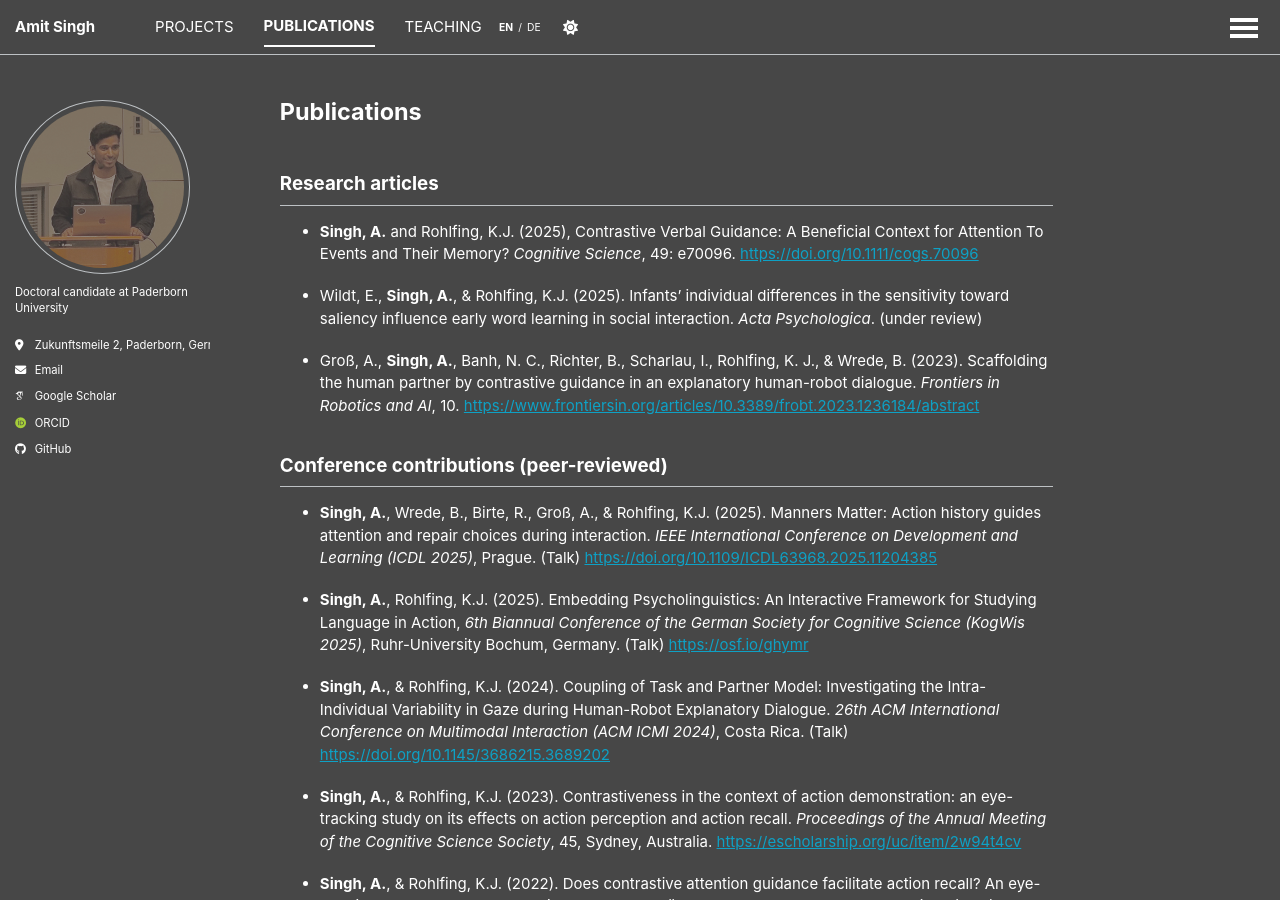
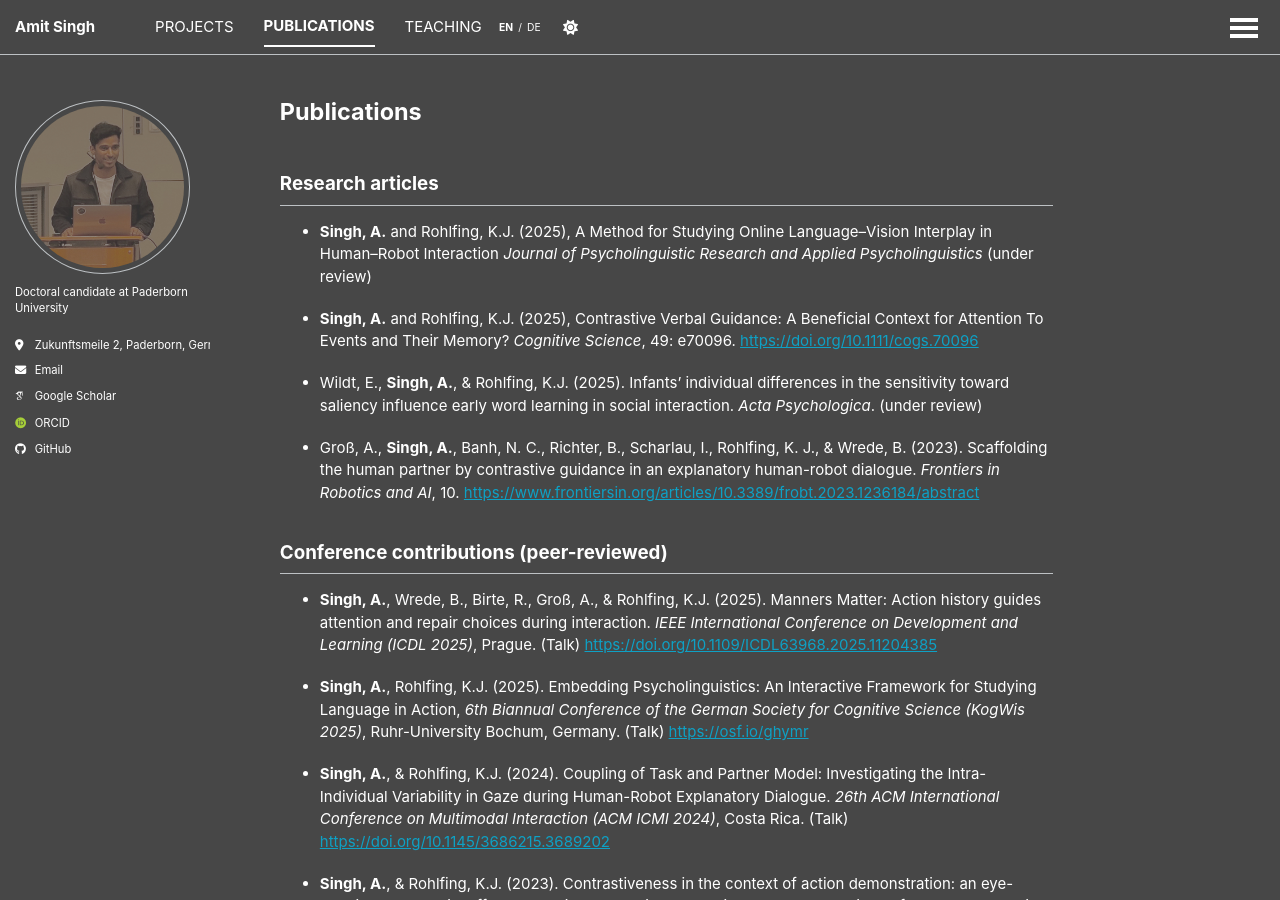
Before and after one commit to amits1ngh/amits1ngh.github.io, a Jekyll site: the page built from _pages/publications.md, in a window 1280 px wide and 900 px high. Built offline with Jekyll 4.4.1, drawn with Linux system fonts in a browser that asks for light colours; some web fonts are replaced; a script that is not in the unit is left out.

Commit message:
updated publication

```diff
--- a/_pages/publications.md
+++ b/_pages/publications.md
@@ -9,6 +9,8 @@ de_url: /de/publications/
 ---
 
 ## Research articles
+
+- **Singh, A.** and Rohlfing, K.J. (2025), A Method for Studying Online Language--Vision Interplay in Human--Robot Interaction *Journal of Psycholinguistic Research and Applied Psycholinguistics* (under review)
 
 - **Singh, A.** and Rohlfing, K.J. (2025), Contrastive Verbal Guidance: A Beneficial Context for Attention To Events and Their Memory? *Cognitive Science*, 49: e70096. [https://doi.org/10.1111/cogs.70096](https://doi.org/10.1111/cogs.70096)
 
```
